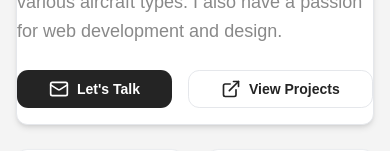
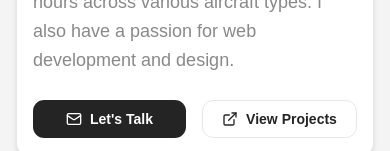
Before and after one commit to jurgenjacobsen/portfolio, a React (Vite) app: page / in a window 390 px wide. Shown: the part 693-844 px from the top of the page. Built offline with nearby package versions, Linux system fonts and the light colour scheme; no server answers.

Commit message:
💄 Fixed Hero.tsx UI for Mobile

```diff
--- a/src/components/features/home/Hero.tsx
+++ b/src/components/features/home/Hero.tsx
@@ -39,19 +39,19 @@ export default function Hero() {
                             I also have a passion for web development and design.
                         </p>
                     </div>
-                    <div className="text-sm flex md:flex-wrap gap-4 mt-6 animate-in fade-in slide-in-from-bottom-4 duration-700 delay-300 fill-mode-both">
+                    <div className="text-sm flex w-full md:w-auto gap-4 mt-6 animate-in fade-in slide-in-from-bottom-4 duration-700 delay-300 fill-mode-both">
                         <Link
                             to="/contact"
-                            className="group inline-flex shrink-0 items-center justify-center rounded-xl font-semibold whitespace-nowrap transition-all select-none cursor-pointer px-8 py-2 bg-primary hover:bg-primary/75 text-card duration-300 hover:border-primary/25"
+                            className="group flex-1 md:flex-initial inline-flex items-center justify-center rounded-xl font-semibold whitespace-nowrap transition-all select-none cursor-pointer px-4 md:px-8 py-2 bg-primary hover:bg-primary/75 text-card duration-300 hover:border-primary/25"
                         >
-                            <MailIcon className="size-5 mr-2 duration-300" />
+                            <MailIcon className="size-4 md:size-5 mr-2 duration-300" />
                             Let's Talk
                         </Link>
                         <Link
                             to="/code"
-                            className="group inline-flex shrink-0 items-center justify-center rounded-xl font-semibold whitespace-nowrap transition-all select-none cursor-pointer px-8 py-2 hover:bg-muted/50 border border-border hover:border-primary/25 text-foreground"
+                            className="group flex-1 md:flex-initial inline-flex items-center justify-center rounded-xl font-semibold whitespace-nowrap transition-all select-none cursor-pointer px-4 md:px-8 py-2 hover:bg-muted/50 border border-border hover:border-primary/25 text-foreground"
                         >
-                            <ExternalLink className="size-5 mr-2 duration-300" />
+                            <ExternalLink className="size-4 md:size-5 mr-2 duration-300" />
                             View Projects
                         </Link>
                     </div>
```
